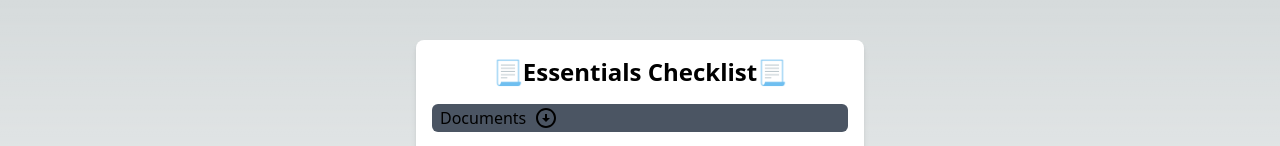
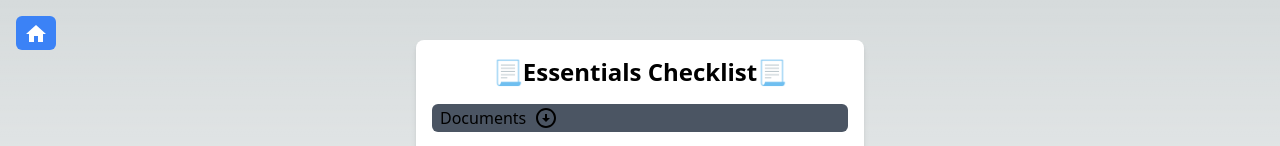
Before and after one commit to EpicIbby101/TripTick, a Next.js app: page /EssentialsChecklist in a window 1280 px wide. Shown: the top 146 px of the page. Built offline with nearby package versions, Linux system fonts and the light colour scheme.

Commit message:
Added a homebutton and annotated checklist component

```diff
--- /dev/null
+++ b/src/components/HomeButton.js
@@ -0,0 +1,22 @@
+import React from "react";
+import { useRouter } from "next/router";
+import HomeIcon from "@mui/icons-material/Home";
+
+const HomeButton = () => {
+  const router = useRouter();
+
+  const handleGoHome = () => {
+    router.push("/Dashboard");
+  };
+
+  return (
+    <button
+      onClick={handleGoHome}
+      className="bg-blue-500 text-white px-2 py-1 rounded-md"
+    >
+      <HomeIcon />
+    </button>
+  );
+};
+
+export default HomeButton;
--- a/src/pages/EssentialsChecklist.js
+++ b/src/pages/EssentialsChecklist.js
@@ -2,19 +2,23 @@
 import ChecklistData from "@/components/ChecklistData";
 import ArrowCircleDownIcon from "@mui/icons-material/ArrowCircleDown";
 import ArrowCircleUpIcon from "@mui/icons-material/ArrowCircleUp";
+import HomeButton from "@/components/HomeButton";
 
 const EssentialsChecklist = () => {
-  const [checkedItems, setCheckedItems] = useState([]);
-  const [showCategory, setShowCategory] = useState({});
-  const [customItem, setCustomItem] = useState("");
+  const [checkedItems, setCheckedItems] = useState([]); // State to keep track of checked items
+  const [showCategory, setShowCategory] = useState({}); // State to control visibility of checklist categories
+  const [customItem, setCustomItem] = useState(""); // State to manage input values of custom items
 
+
+  // useEffect hook to run some logic after the component has mounted
   useEffect(() => {
     // Check if localStorage is available
     if (typeof window !== "undefined") {
+      // Retrieve the selectedItems from localStorage and parse it as an array
       const savedItems = localStorage.getItem("selectedItems");
       setCheckedItems(savedItems ? JSON.parse(savedItems) : []);
     }
-    // Initialize showCategory state with all categories set to true
+    // Initialize showCategory state with all categories set to false
     const initialCategory = {};
     ChecklistData.forEach(({ category }) => {
       initialCategory[category] = false;
@@ -22,14 +26,17 @@
     setShowCategory(initialCategory);
   }, []);
 
+  // Function to handle clearing all checked items from checklist
   const handleClearAll = () => {
     setCheckedItems([]);
 
+    // If localStorage is available, remove the selectedItems key
     if (typeof window !== "undefined") {
       localStorage.removeItem("selectedItems");
     }
   };
 
+  // Function to handle checking/unchecking items in the checklist
   const handleItemCheck = (index) => {
     const updatedCheckedItems = [...checkedItems];
 
@@ -42,6 +49,7 @@
       // This is for custom items (index will be an object)
       updatedCheckedItems.push(index);
     }
+    // Update the state with the new checked items
     setCheckedItems(updatedCheckedItems);
 
     // Save to localStorage (only if available)
@@ -53,21 +61,29 @@
     }
   };
 
+  // Function to group checklist items by their categories
   const groupItemsByCategory = () => {
     const groupedItems = {};
+    // Loop through each item in the checklist data
     ChecklistData.forEach((item, index) => {
+      // If the category doesn't exist in the groupedItems object, create it as an empty array
       if (!groupedItems[item.category]) {
         groupedItems[item.category] = [];
       }
+      // Push the item to the corresponding category array
       groupedItems[item.category].push({
-        index,
-        itemName: item.item,
+        index, // The index of the item in the checklist data
+        itemName: item.item, // The name of the item
       });
     });
+
+    // Loop through the checkedItems (custom items) and add them to the "Custom Items" category
     checkedItems.forEach((item, index) => {
       if (!groupedItems["Custom Items"]) {
         groupedItems["Custom Items"] = [];
       }
+
+      // If the item is a custom item, add it to the "Custom Items" category array
       if (item.custom) {
         groupedItems["Custom Items"].push({
           index,
@@ -75,27 +91,37 @@
         });
       }
     });
-    return groupedItems;
+    return groupedItems; // Return the object with items grouped by category
   };
 
+  // Grouping the checklist items by category using the function above
   const groupedItems = groupItemsByCategory();
 
+  // Function to toggle the visibility of a category in the checklist
   const toggleCategoryVisibility = (category) => {
     setShowCategory((prevVisibility) => ({
       ...prevVisibility,
-      [category]: !prevVisibility[category],
+      [category]: !prevVisibility[category], // Toggle the current category's visibility
     }));
   };
 
+  // Render JSX below
   return (
-    <div className="bg-white shadow-md rounded-lg p-4 max-w-md mx-auto mt-10">
+    <div className="bg-white shadow-md rounded-lg p-4 max-w-sm sm:max-w-md mx-auto mt-10">
+      <div className="absolute top-4 left-4">
+        <HomeButton />
+      </div>
+      {/* Heading for the checklist */}
       <div className="flex items-center justify-center mb-4">
         <h2 className="text-black text-2xl font-semibold">
           📃Essentials Checklist📃
         </h2>
       </div>
+
+      {/* Loop through the grouped items and render each category and its items */}
       {Object.entries(groupedItems).map(([category, items]) => (
         <div key={category} className="mb-4">
+          {/* Button to toggle the visibility of the category */}
           <button
             onClick={() => toggleCategoryVisibility(category)}
             className="btn-primary mb-2 px-2 py-0.5 flex items-center w-full justify-between bg-gray-600 rounded-md"
@@ -109,8 +135,11 @@
               )}
             </div>
           </button>
+
+          {/* Render the items of the category if it is visible */}
           {showCategory[category] && (
             <div>
+              {/* Loop through the items and render each checkbox and label */}
               {items.map(({ index, itemName }) => (
                 <div key={index} className="flex items-center text-black">
                   <input
@@ -133,8 +162,11 @@
           )}
         </div>
       ))}
+
+      {/* Section to add a custom item to the checklist */}
       <div>
         <div className="flex mb-3">
+          {/* Input field to enter a custom item */}
           <input
             type="text"
             value={customItem}
@@ -168,6 +200,8 @@
           </button>
         </div>
       </div>
+
+      {/* Button to clear all checked items */}
       <div className="flex justify-between">
         <button
           onClick={handleClearAll}
```
Lines whose indentation alone changed are shown as unchanged.
